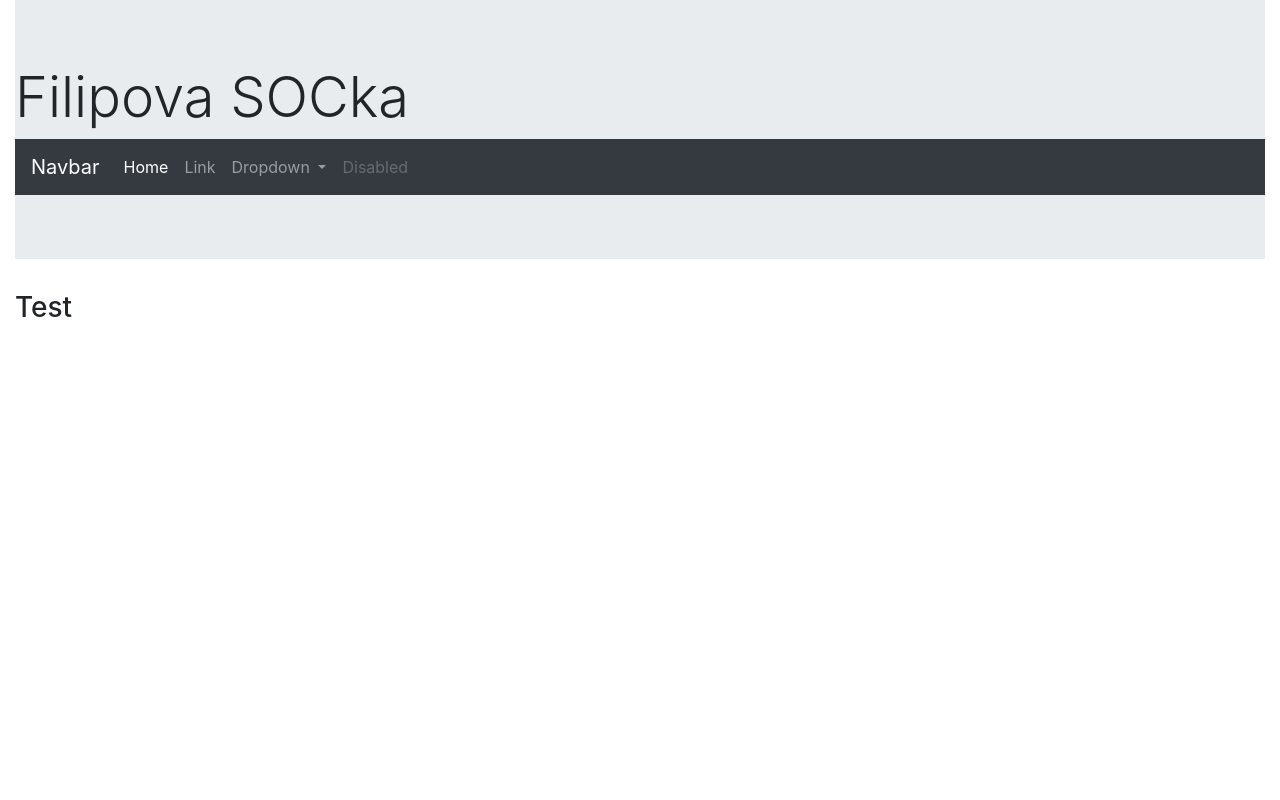
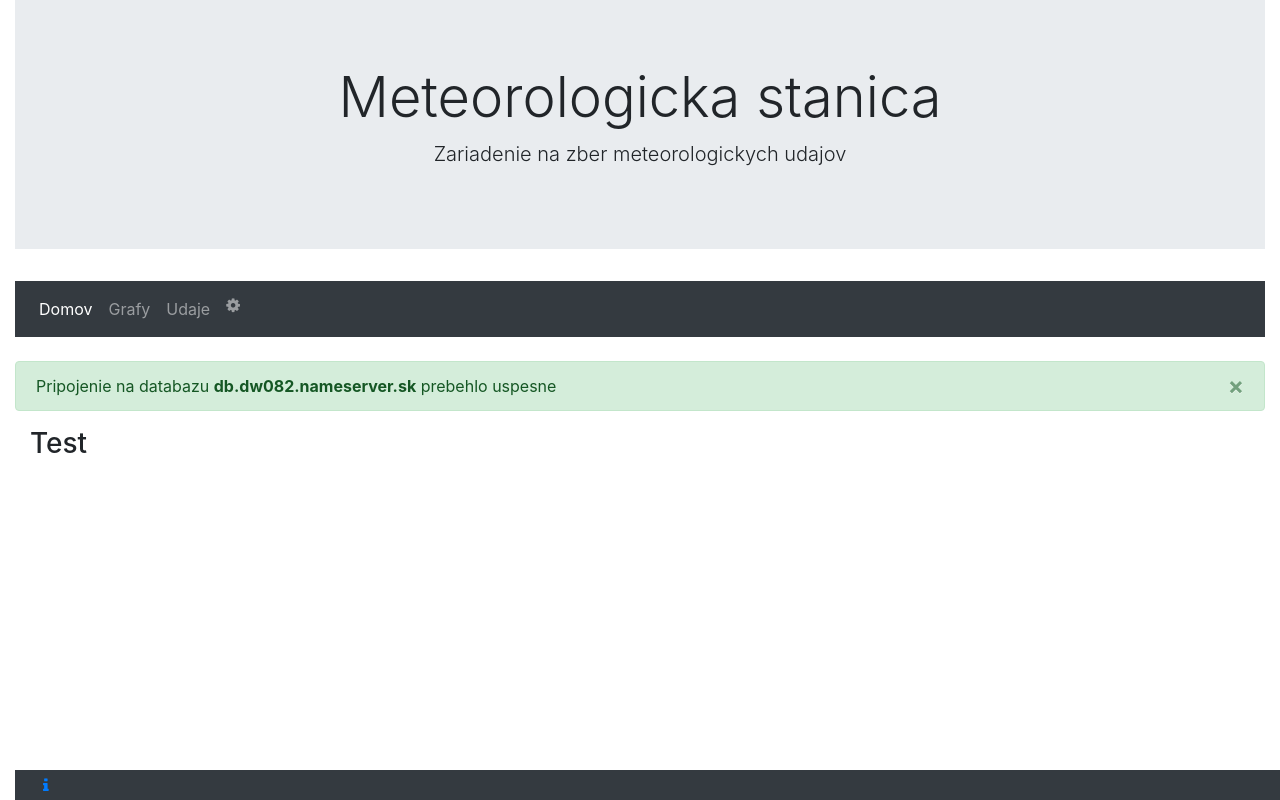
Before and after one commit to samod1/filipSOC, a PHP site: page / in a window 1280 px wide. Run offline with PHP 8.4, Linux system fonts and the light colour scheme; data that the repository does not hold is empty; some libraries are stand-ins or nearby versions.

Commit message:
pridavanie bootstrap prvkov do jednotlivych zakladnych komponentov

```diff
--- a/UI/confs/footer.php
+++ b/UI/confs/footer.php
@@ -1,4 +1,24 @@
 <footer>
-    <div class="container">
+    <div class="container-fluid bg-dark" style="position:fixed; bottom:0%;">
+    <button type="button" class="btn btn-link" data-toggle="modal" data-target="#exampleModal"><i class="fa fa-info"></i></button>
     </div>
 </footer>
+
+<div class="modal fade" id="exampleModal" tabindex="-1" aria-labelledby="exampleModalLabel" aria-hidden="true">
+  <div class="modal-dialog">
+    <div class="modal-content">
+      <div class="modal-header">
+        <h5 class="modal-title" id="exampleModalLabel">Modal title</h5>
+        <button type="button" class="close" data-dismiss="modal" aria-label="Close">
+          <span aria-hidden="true">&times;</span>
+        </button>
+      </div>
+      <div class="modal-body">
+        info o projekte
+      </div>
+      <div class="modal-footer">
+        <button type="button" class=" btn btn-lg btn-block btn-secondary" data-dismiss="modal">Close</button>
+      </div>
+    </div>
+  </div>
+</div>
--- a/UI/confs/head.php
+++ b/UI/confs/head.php
@@ -14,6 +14,10 @@
 
     </head>
     <body>
+
         <?php
+        $conn = "";
         include "navbar.php";
+        echo "<div class='container-fluid'>";
+        include "DB.php";
         ?>
--- a/UI/confs/navbar.php
+++ b/UI/confs/navbar.php
@@ -1,9 +1,11 @@
 <div class="container-fluid">
     <div class="jumbotron jumbotron-fluid">
-        <h1 class="display-4">Filipova SOCka</h1>
-
+      <div class="container">
+        <h1 class="display-4 text-center">Meteorologicka stanica</h1>
+        <p class="lead text-center">Zariadenie na zber meteorologickych udajov</p>
+      </div>
+    </div>
       <nav class="navbar navbar-expand-lg navbar-dark bg-dark">
-        <a class="navbar-brand" href="#">Navbar</a>
         <button class="navbar-toggler" type="button" data-toggle="collapse" data-target="#navbarSupportedContent" aria-controls="navbarSupportedContent" aria-expanded="false" aria-label="Toggle navigation">
           <span class="navbar-toggler-icon"></span>
         </button>
@@ -11,27 +13,19 @@
         <div class="collapse navbar-collapse" id="navbarSupportedContent">
           <ul class="navbar-nav mr-auto">
             <li class="nav-item active">
-              <a class="nav-link" href="#">Home <span class="sr-only">(current)</span></a>
+              <a class="nav-link" href="#">Domov<span class="sr-only">(current)</span></a>
             </li>
             <li class="nav-item">
-              <a class="nav-link" href="#">Link</a>
-            </li>
-            <li class="nav-item dropdown">
-              <a class="nav-link dropdown-toggle" href="#" id="navbarDropdown" role="button" data-toggle="dropdown" aria-haspopup="true" aria-expanded="false">
-                Dropdown
-              </a>
-              <div class="dropdown-menu" aria-labelledby="navbarDropdown">
-                <a class="dropdown-item" href="#">Action</a>
-                <a class="dropdown-item" href="#">Another action</a>
-                <div class="dropdown-divider"></div>
-                <a class="dropdown-item" href="#">Something else here</a>
-              </div>
+              <a class="nav-link" href="#">Grafy</a>
             </li>
             <li class="nav-item">
-              <a class="nav-link disabled" href="#">Disabled</a>
+              <a class="nav-link" href="#">Udaje</a>
+            </li>
+            <li class="nav-item">
+              <a class="nav-link" href="#"><i class="fa fa-cog" aria-hidden="true"></i></a>
             </li>
           </ul>
         </div>
       </nav>
-    </div>
 </div>
+<br>
--- a/UI/css/style.css
+++ b/UI/css/style.css
@@ -2,3 +2,8 @@ html
 {
     background-color: lightslategray;
 }
+
+.text-center
+{
+    text-align: center;
+}
--- a/UI/index.php
+++ b/UI/index.php
@@ -10,3 +10,7 @@ include "confs/head.php";
         </div>
     </div>
 </div>
+
+<?php
+include "confs/footer.php";
+?>
```
